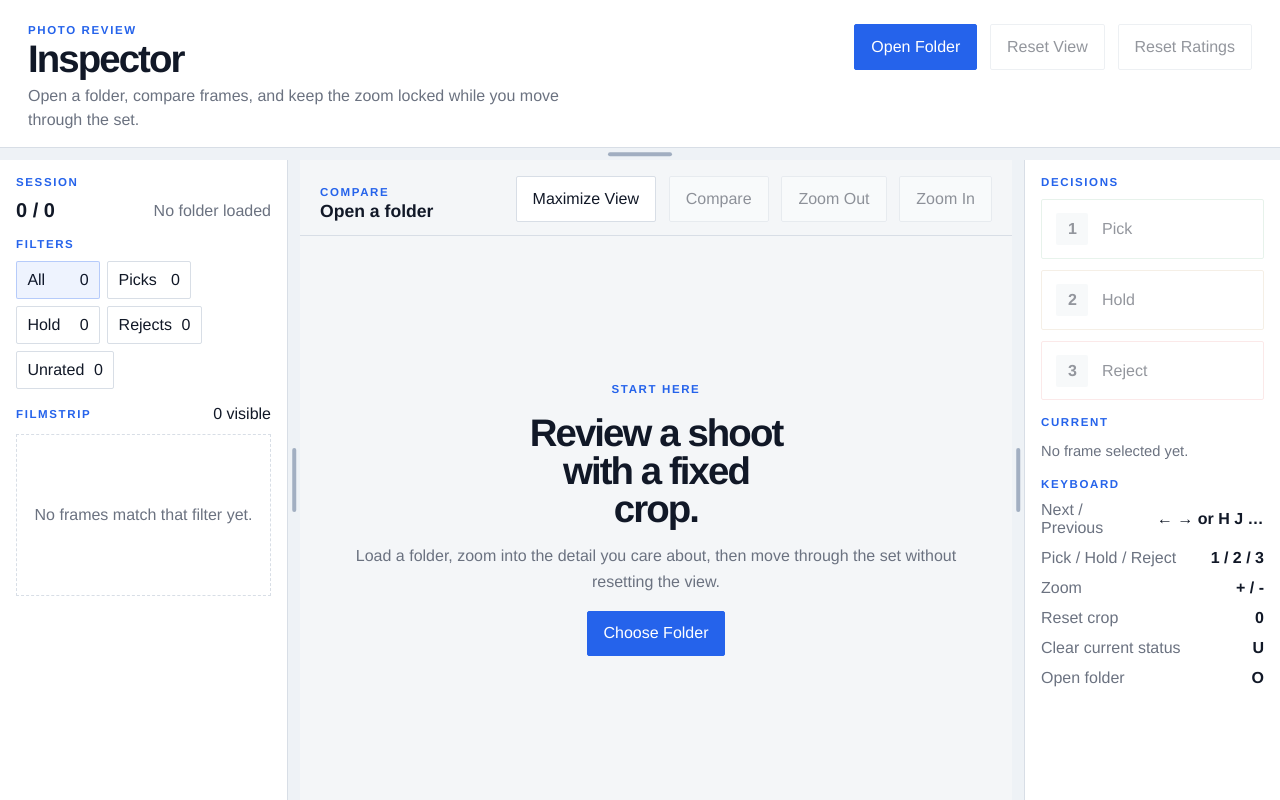
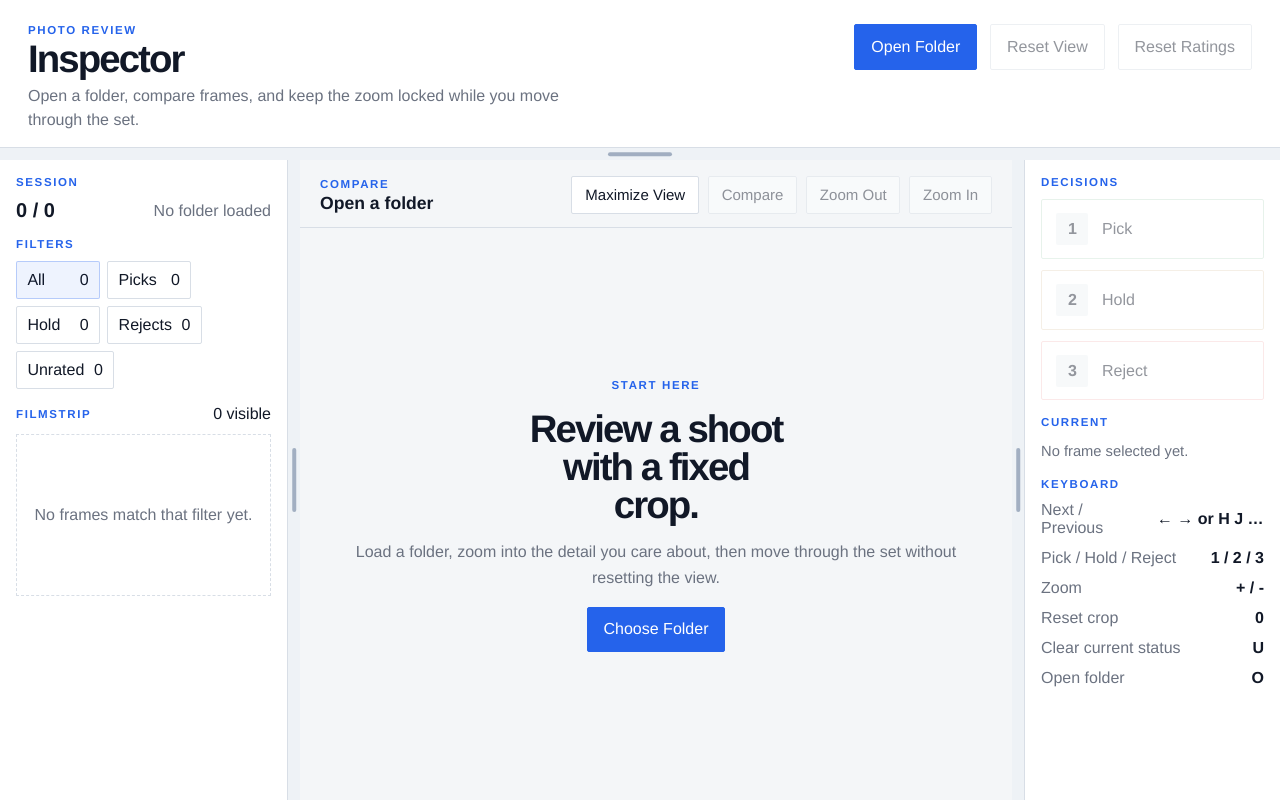
Before and after one commit to ericceg/inspector, a React (Vite) app: page / in a window 1280 px wide. Built offline with nearby package versions, Linux system fonts and the light colour scheme.

Commit message:
Reduce compare toolbar button size

```diff
--- a/src/App.css
+++ b/src/App.css
@@ -177,6 +177,10 @@ button {
   gap: 0.8rem;
 }
 
+.viewer__toolbar-actions {
+  gap: 0.55rem;
+}
+
 .button {
   appearance: none;
   cursor: pointer;
@@ -192,6 +196,11 @@ button {
     border-color 160ms ease,
     background-color 160ms ease,
     color 160ms ease;
+}
+
+.viewer__toolbar-actions .button {
+  padding: 0.58rem 0.8rem;
+  font-size: 0.94rem;
 }
 
 .button:hover:not(:disabled),
```
